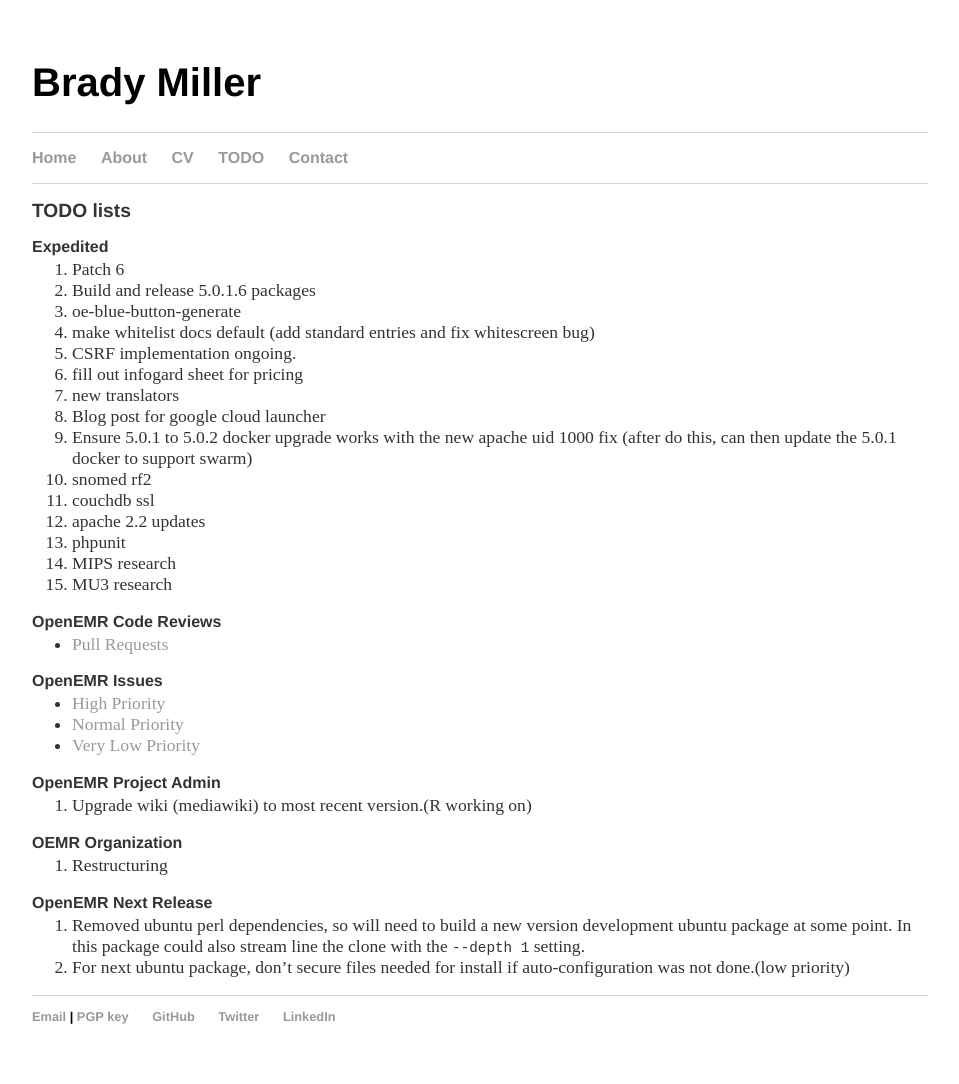
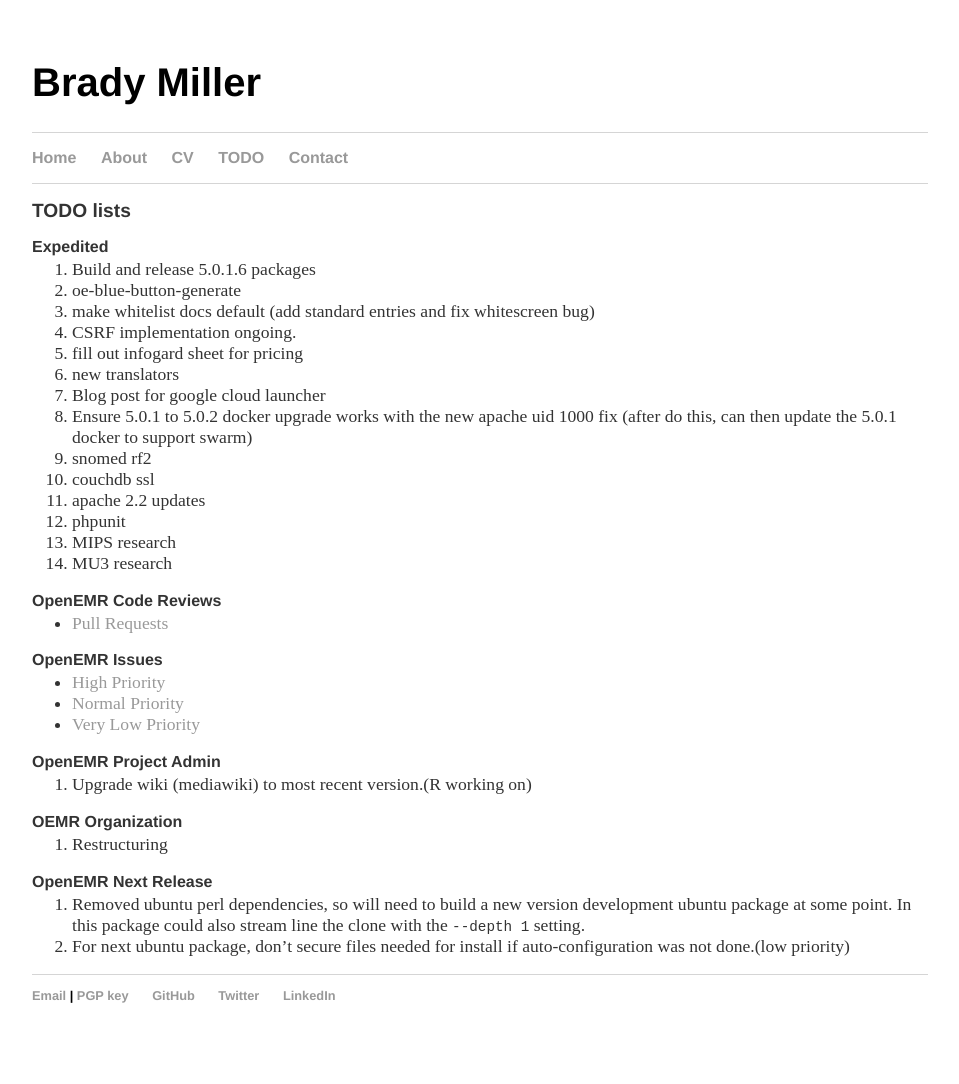
Before and after one commit to bradymiller/bradymiller.github.io, a Jekyll site: the page built from todo/index.md, in a window 1280 px wide. Shown: the whole page, without its empty margins (160-1119 px from the left). Built offline with Jekyll 4.4.1, drawn with Linux system fonts in a browser that asks for light colours; our own code applies the rules of GitHub Pages for plain Markdown files; after the commit the page ends 1063 px from its top, so only the background shows below that.

Commit message:
Update index.md

```diff
--- a/todo/index.md
+++ b/todo/index.md
@@ -4,7 +4,6 @@
 ## TODO lists
 
 ### Expedited
-1. Patch 6
 1. Build and release 5.0.1.6 packages
 1. oe-blue-button-generate
 1. make whitelist docs default (add standard entries and fix whitescreen bug)
```
